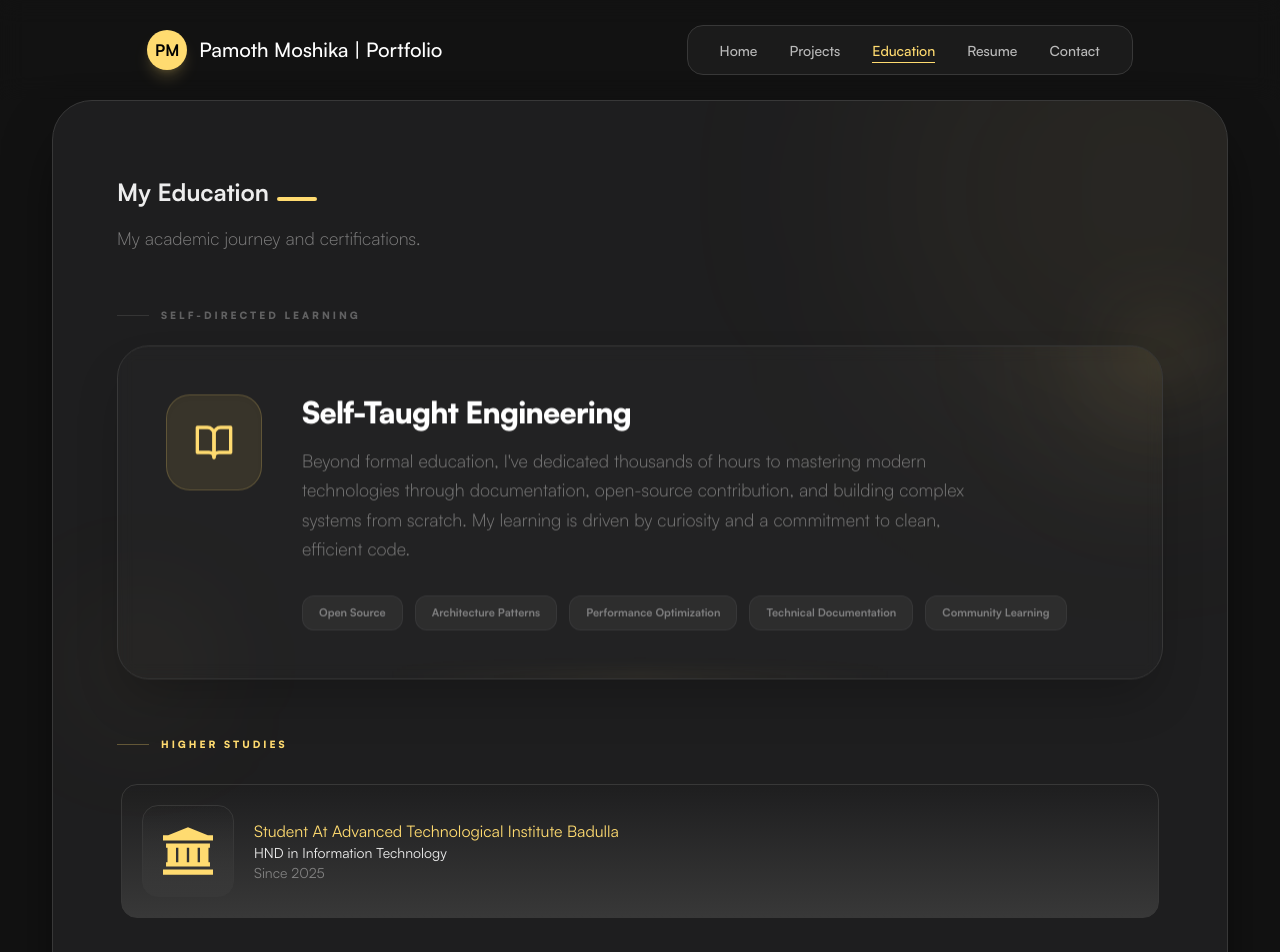
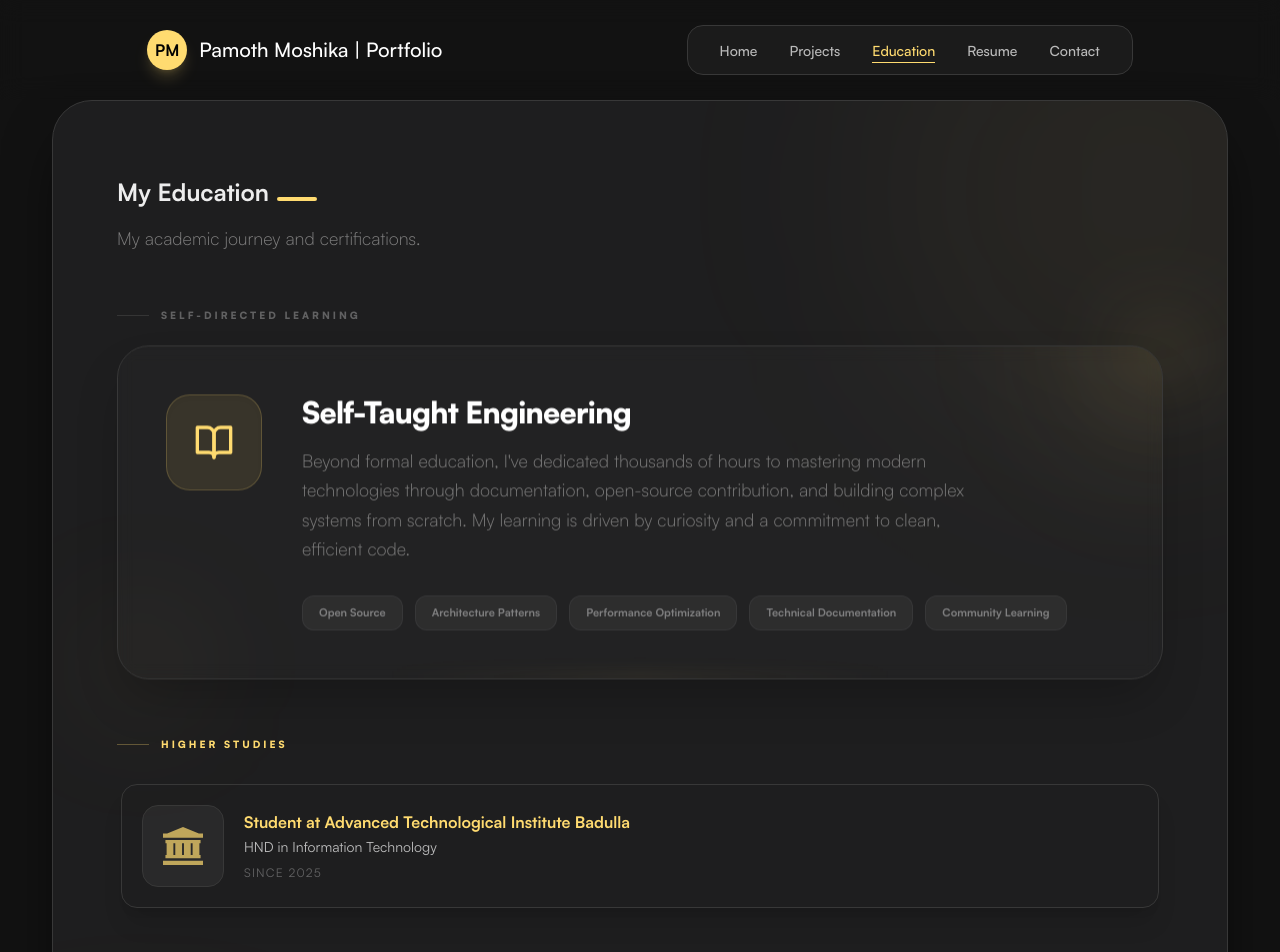
Before and after one commit to moshika38/Portfolio, a Next.js app: page /education in a window 1280 px wide. Shown: the top 952 px of the page. Built offline with nearby package versions, Linux system fonts and the light colour scheme.

Commit message:
update edu. page ui

```diff
--- a/components/educard.tsx
+++ b/components/educard.tsx
@@ -10,14 +10,24 @@ interface props {
 
 function EduCard({ title, description, summery: date, image }: props) {
   return (
-    <div className="eduCard  mx-1 my-2 bg-linear-to-b -card-dark to-border-dark py-5 px-5 rounded-2xl withBorder flex gap-5">
-      <div className="p-5 bg-linear-to-b -card-dark to-border-dark inline-block withBorder rounded-2xl">
-        <Image src={image} alt="" width={50} height={50} />
+    <div className="eduCard mx-1 my-2 bg-card-dark rounded-2xl withBorder flex items-center gap-5 p-5 shadow-xl">
+      <div className="p-4 lg:p-5 bg-white/5 inline-flex items-center justify-center withBorder rounded-2xl shrink-0">
+        <Image
+          src={image}
+          alt=""
+          width={40}
+          height={40}
+          className="w-8 h-8 lg:w-10 lg:h-10 opacity-70"
+        />
       </div>
-      <div className="flex justify-center flex-col">
-        <p className="text-1xl text-primary capitalize">{title}</p>
-        <p className="text-sm">{description}</p>
-        <p className="text-sm text-text-muted">{date}</p>
+      <div className="flex flex-col justify-center">
+        <p className="text-sm lg:text-base font-bold text-primary leading-snug">
+          {title}
+        </p>
+        <p className="text-xs lg:text-sm text-white/70 mt-1">{description}</p>
+        <p className="text-[10px] lg:text-xs text-white/30 uppercase tracking-widest mt-2">
+          {date}
+        </p>
       </div>
     </div>
   );
```
